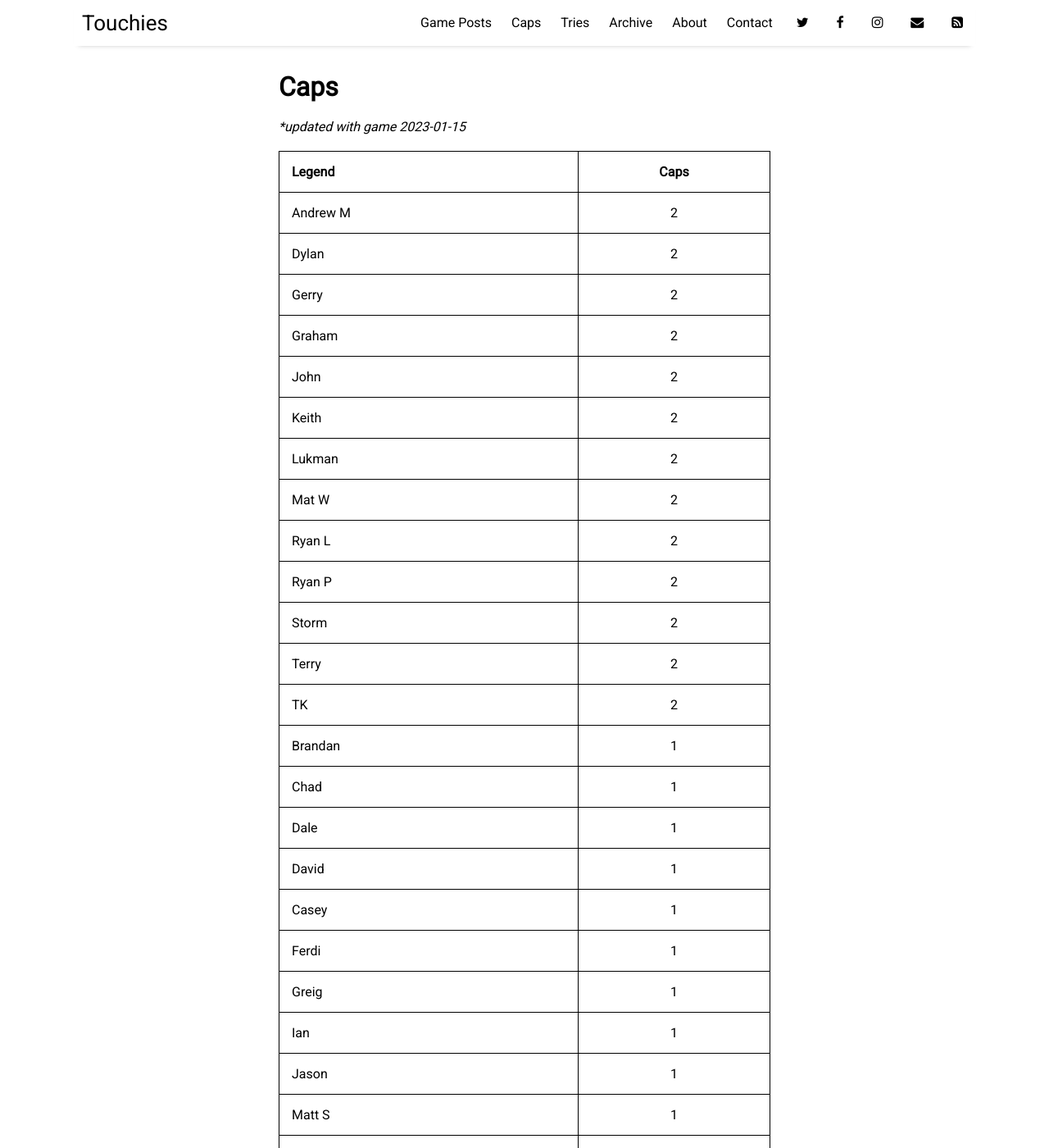
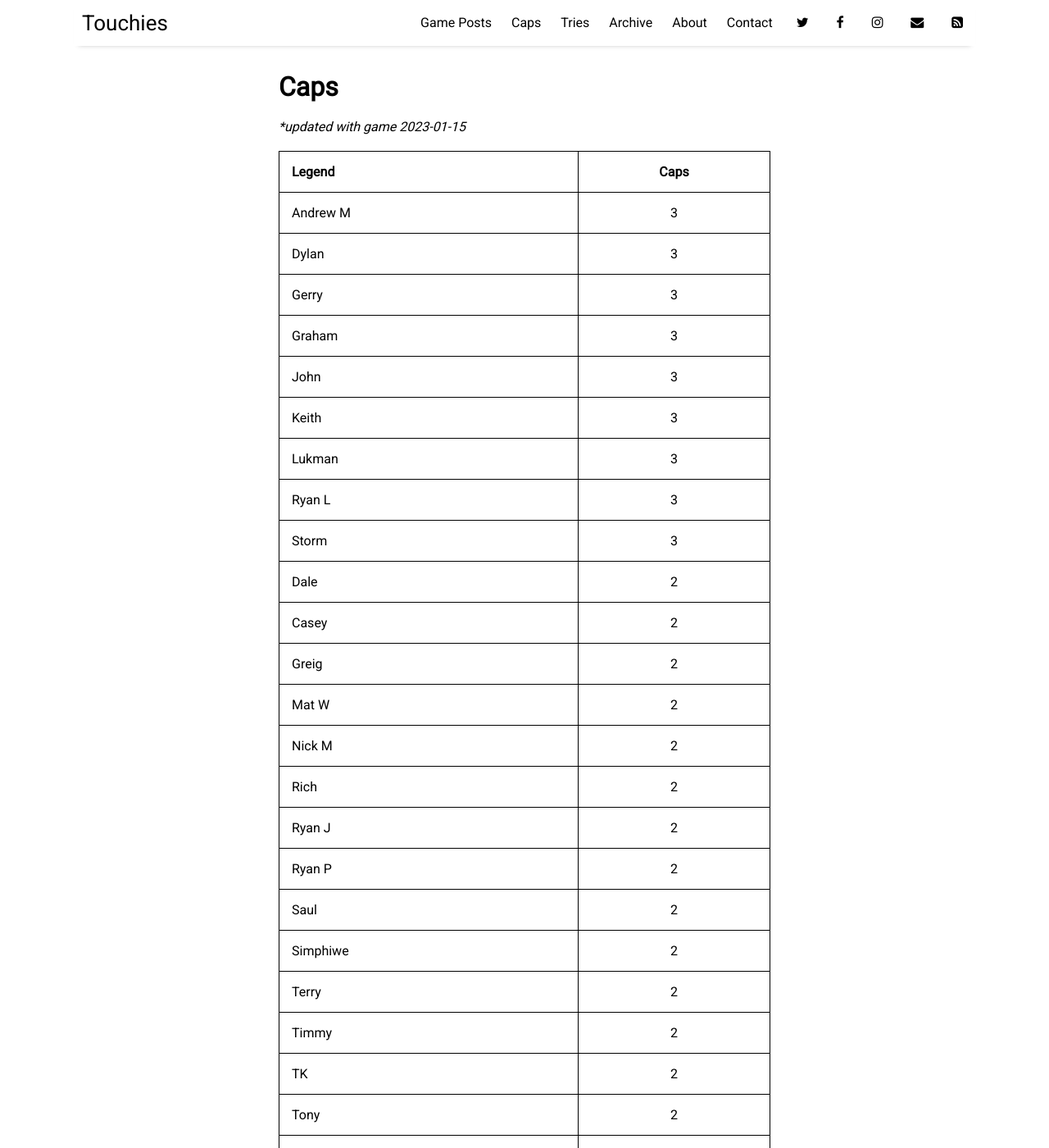
Before and after one commit to sundayrugby/sundayrugby.github.io, a Jekyll site: the page built from pages/caps.md, in a window 1280 px wide and 1400 px high. Shown: the whole window at 82% size. Built offline with Jekyll 4.4.1, drawn with Linux system fonts in a browser that asks for light colours; nearby versions of some CDN libraries; some of the changed text lies outside the part shown.

Commit message:
Update caps.md

```diff
--- a/pages/caps.md
+++ b/pages/caps.md
@@ -9,41 +9,43 @@ permalink: /caps
 
 Legend               | Caps
 --------------------- | :------------------:
-Andrew M|2
-Dylan|2
-Gerry|2
-Graham|2
-John|2
-Keith|2
-Lukman|2
+Andrew M|3
+Dylan|3
+Gerry|3
+Graham|3
+John|3
+Keith|3
+Lukman|3
+Ryan L|3
+Storm|3
+Dale|2
+Casey|2
+Greig|2
 Mat W|2
-Ryan L|2
+Nick M|2
+Rich|2
+Ryan J|2
 Ryan P|2
-Storm|2
+Saul|2
+Simphiwe|2
 Terry|2
+Timmy|2
 TK|2
+Tony|2
 Brandan|1
 Chad|1
-Dale|1
 David|1
-Casey|1
 Ferdi|1
-Greig|1
+Gareth B|1
 Ian|1
 Jason|1
+JJ|1
 Matt S|1
 Micheal M|1
-Nick M|1
-Rich|1
 Rolf|1
-Ryan J|1
 Ryan S|1
-Saul|1
 Scotty|1
-Simphiwe|1
 Tarek|1
-Timmy|1
-Tony|1
 Tristian|1
 Yusri|1
 Ziad|1
```
